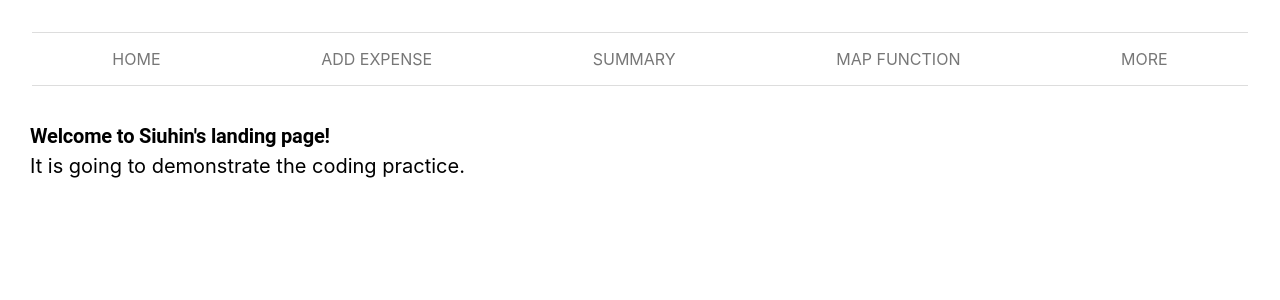
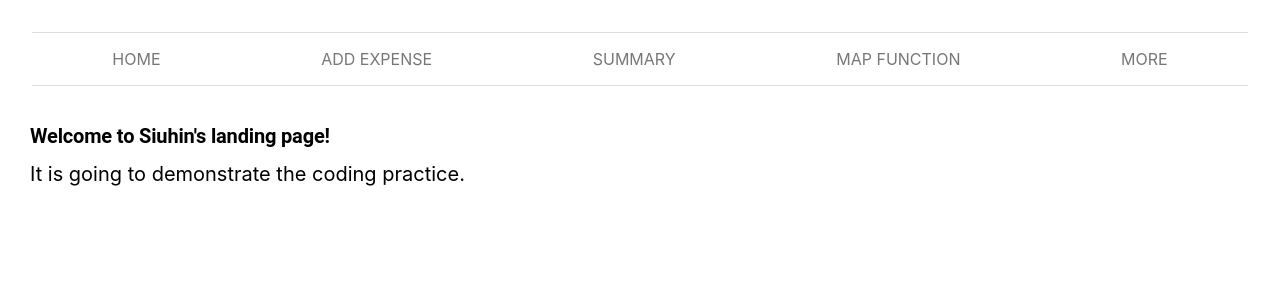
Before and after one commit to Siuhinnn/demo, a React (Create React App) app: page / in a window 1280 px wide. Shown: the top 300 px of the page. Built offline with nearby package versions, Linux system fonts and the light colour scheme.

Commit message:
add font family

```diff
--- a/src/styles/globals.css
+++ b/src/styles/globals.css
@@ -18,4 +18,14 @@ code {
 
 .leaflet-container {
   height: 100%;
+  z-index: 1;
 }
+
+@font-face {
+  font-family: "ElMessiri";
+  src: url("fonts/ElMessiri/ElMessiri-VariableFont.ttf");
+}
+
+a {
+  text-decoration: none;
+}
--- a/src/theme.js
+++ b/src/theme.js
@@ -2,6 +2,11 @@ import { createTheme } from "@mui/material";
 
 export const theme = createTheme({
   typography: {
+    h1: {
+      fontFamily: "ElMessiri",
+      fontSize: "40px",
+      fontWeight: "600",
+    },
     h2: {
       fontSize: "20px",
       fontWeight: "600",
@@ -14,6 +19,7 @@ export const theme = createTheme({
     },
     body: {
       fontSize: "1.25rem",
+      lineHeight: "40px",
     },
   },
   palette: {
```
Also changed, not shown: src/fonts/ElMessiri/ElMessiri-VariableFont.ttf (added).
